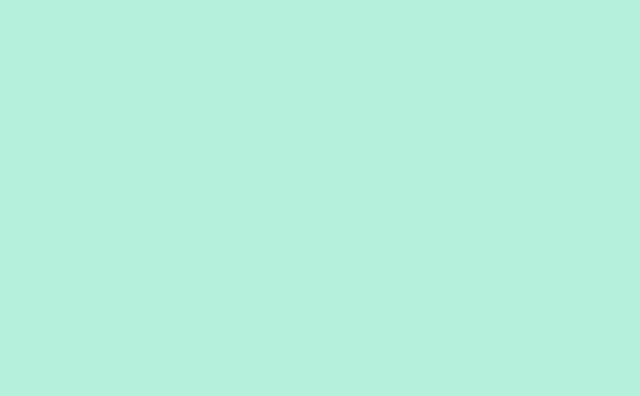
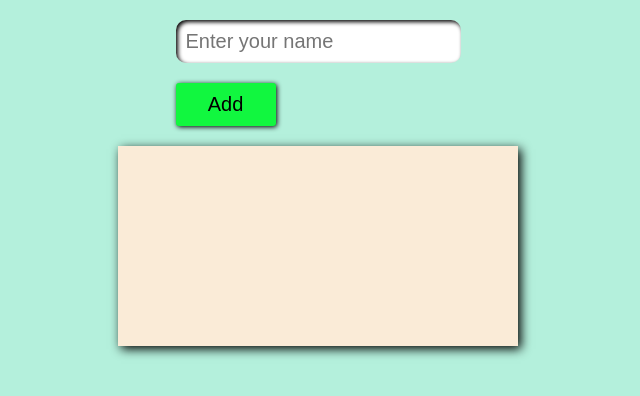
Before and after one commit to rampravesh22/react-thapa-tutorials, a React (Create React App) app: page / in a window 1280 px wide. Shown: the top 396 px of the page, without its empty margins (322-962 px from the left). Built offline with nearby package versions, Linux system fonts and the light colour scheme.

Commit message:
exmaple todo

```diff
--- a/src/App.js
+++ b/src/App.js
@@ -1,8 +1,10 @@
 import React from 'react'
+import Example from './Example';
 function App() {
 	return (
 		<>
 			{/* Componenents */}
+         <Example></Example>
 
 		</>
 	);
--- /dev/null
+++ b/src/Example.jsx
@@ -0,0 +1,58 @@
+import React from "react";
+import { useState } from "react";
+import List from "./List";
+
+const Example = () => {
+	const [input, setInput] = useState("");
+	const inputEvent = (e) => {
+		setInput(e.target.value);
+	};
+
+	const [list, setList] = useState([]);
+
+	const setListItem = () => {
+		setList((preValue) => {
+			return [...preValue, input];
+		});
+		setInput("");
+	};
+	const deleteList = (e) => {
+		setList((preValue) => {
+			return preValue.filter((element, index) => {
+				return index !== e;
+			});
+		});
+	};
+	return (
+		<>
+			<div className="container">
+				<input
+					type="text"
+					placeholder="Enter your name"
+					onChange={inputEvent}
+					value={input}
+				/>
+				<button onClick={setListItem} className="add-btn">
+					Add
+				</button>
+			</div>
+			<div className="item-container">
+				<ol>
+					{list.map((value, index) => {
+						return (
+							<>
+								<List
+									key={index}
+									text={value}
+									idx={index}
+									onSelect={deleteList}
+								></List>
+							</>
+						);
+					})}
+				</ol>
+			</div>
+		</>
+	);
+};
+export default Example;
--- /dev/null
+++ b/src/List.jsx
@@ -0,0 +1,18 @@
+const List = (props) => {
+	return (
+		<>
+			<div className="list-cotainer">
+				<li>{props.text}</li>
+				<button
+					className="delete-btn"
+					onClick={() => {
+						return props.onSelect(props.idx);
+					}}
+				>
+					Delete
+				</button>
+			</div>
+		</>
+	);
+};
+export default List;
--- a/src/index.css
+++ b/src/index.css
@@ -15,7 +15,84 @@ html {
    font-size: 62.5%;
 }
 
-body{
+html * {
+   font-size: 2rem;
+}
+
+body {
    background-color: rgba(3, 204, 137, 0.295);
    min-height: 100vh;
+   display: flex;
+   justify-content: center;
 }
+
+.container {
+   /* background-color: rgb(124, 14, 226); */
+   width: 400px;
+   /* height: 300px; */
+   padding: 2rem;
+   /* border: 2px solid black; */
+   display: grid;
+   place-content: center;
+}
+
+input {
+   padding: 1rem;
+   border-radius: 1rem;
+   outline: none;
+   border: none;
+   box-shadow: 2px 2px 4px black inset;
+}
+
+.add-btn {
+   margin-top: 2rem;
+   width: 10rem;
+   padding: 1rem;
+   background-color: rgb(17, 247, 63);
+   border: none;
+   box-shadow: 1px 1px 5px black;
+   border-radius: .3rem;
+   cursor: pointer;
+}
+
+.add-btn:hover {
+   background-color: rgb(2, 173, 36);
+   transition: all .3s;
+
+
+
+}
+
+.item-container {
+   background-color: antiquewhite;
+   width: 100%;
+   padding: 1rem 3rem;
+
+   min-height: 20rem;
+   margin-bottom: 1rem;
+   box-shadow: 3px 3px 10px black;
+}
+
+.list-cotainer {
+   /* background-color: #2584ff; */
+   display: flex;
+   justify-content: space-between;
+   padding: 1rem;
+}
+
+.delete-btn {
+   background-color: rgb(255, 0, 0);
+   color: white;
+   padding: .5rem 1.4rem;
+   outline: none;
+   border: none;
+   cursor: pointer;
+   font-size: 10px;
+   border-radius: .3rem;
+   box-shadow: 1px 1px 5px black;
+   transition: all .3s;
+}
+
+.delete-btn:hover {
+   background-color: rgb(171, 7, 7);
+}
```
Lines whose indentation alone changed are shown as unchanged.
